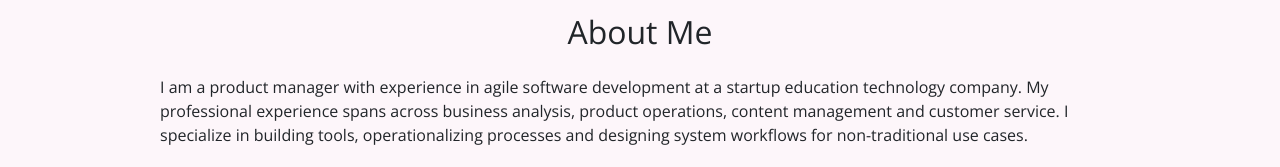
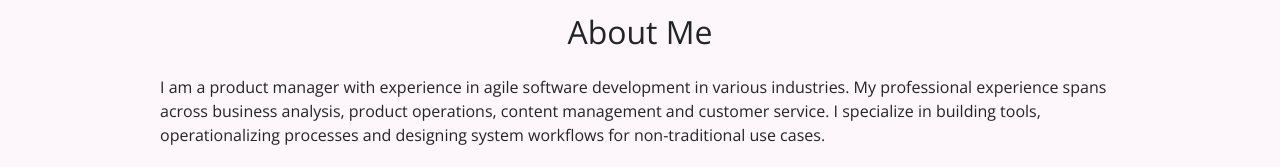
Before and after one commit to dollivierre/website, a plain HTML site: page index.html in a window 1280 px wide. Shown: the part 633-800 px from the top of the page. Drawn offline with nearby package versions, Linux system fonts and the light colour scheme; a web font is replaced by a local one.

Commit message:
Update index.html

```diff
--- a/index.html
+++ b/index.html
@@ -49,7 +49,7 @@
         </a>
         <div class="about-row">
           <br>
-          I am a product manager with experience in agile software development at a startup education technology company. My professional experience spans across business analysis, product operations, content management and customer
+          I am a product manager with experience in agile software development in various industries. My professional experience spans across business analysis, product operations, content management and customer
           service. I specialize in building tools, operationalizing processes and designing system workflows for non-traditional use cases. </div>
         <div class="row">
           <div class="col-lg-4">
```
